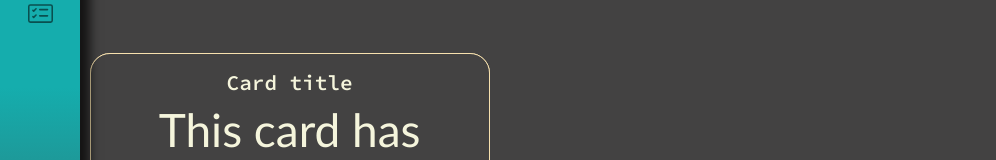
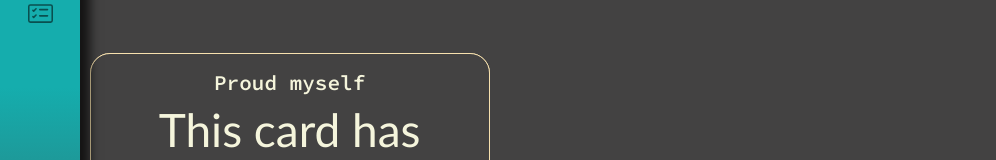
Before and after one commit to FerencBacso89/resume, a React (Vite) app: page /introduce in a window 1280 px wide. Shown: the part 312-472 px from the top of the page, without its empty margins (0-996 px from the left). Built offline with nearby package versions, Linux system fonts and the light colour scheme.

Commit message:
card header change
change card title

```diff
--- a/src/Components/Introduce/Introduce.jsx
+++ b/src/Components/Introduce/Introduce.jsx
@@ -51,7 +51,7 @@ function Introduce() {
               <div class="card-row row">
                         <div class="cardDeep col-4">
                           <div class="card-body">
-                            <h2 class="card-title">Generation</h2>
+                            <h2 class="card-title">skills & education</h2>
                                   <div className='gal'>
                                         <span className='row'>Na</span>
                                         <span className='row'>Nationality: Hungary </span>
@@ -66,7 +66,7 @@ function Introduce() {
                         </div>
                         <div class="cardDeep col-4">
                           <div class="card-body">
-                            <h2 class="card-title">Card title</h2>
+                            <h2 class="card-title">Proud myself</h2>
                             <p class="card-text">This card has supporting text below as a natural lead-in to additional content.</p>
                           </div>
                           <div class="card-footer">
```
